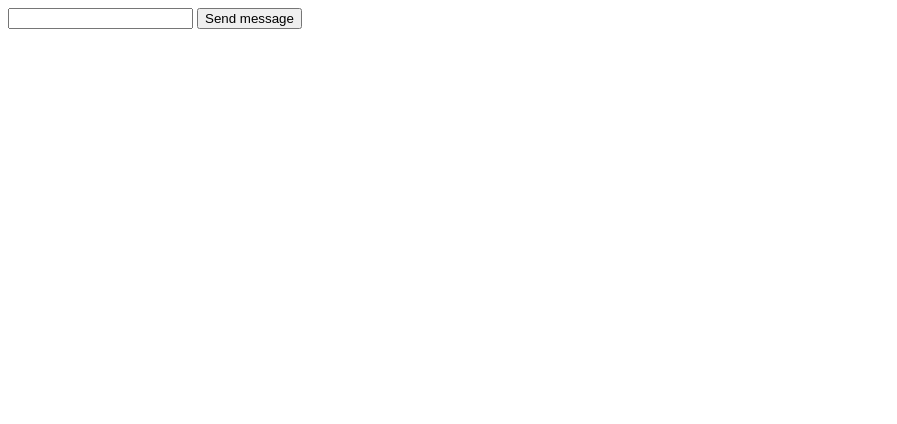
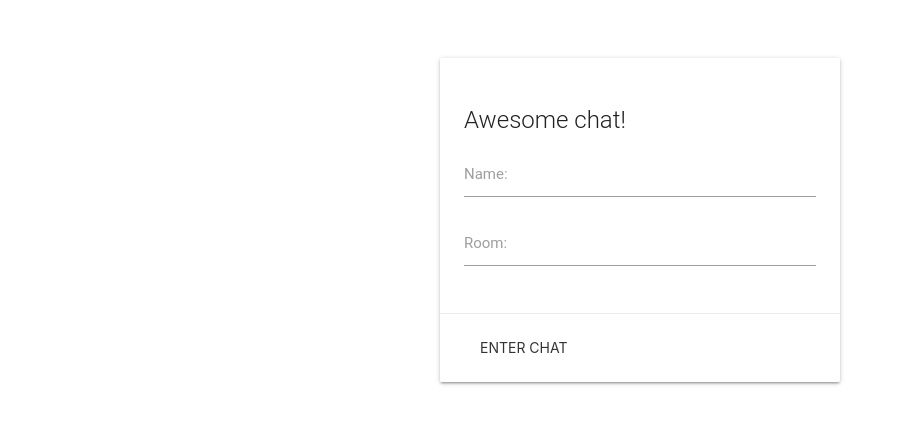
Before and after one commit to gadzhi7/online_chat, a website: page public/index.html in a window 1280 px wide. Shown: the whole page, without its empty margins (0-897 px from the left). Drawn offline with nearby package versions, Linux system fonts and the light colour scheme; no server answers.

Commit message:
create auth form

```diff
--- a/public/index.html
+++ b/public/index.html
@@ -5,14 +5,32 @@
   <meta name="viewport" content="width=device-width, initial-scale=1.0">
   <meta http-equiv="X-UA-Compatible" content="ie=edge">
   <title>Chat on nodejs</title>
+  <link rel="stylesheet" href="https://cdnjs.cloudflare.com/ajax/libs/materialize/1.0.0/css/materialize.min.css">
+  <link rel="stylesheet" href="styles.css">
+
 </head>
 <body>
 
-  <input type="text">
-  <button type="button" name="button">Send message</button>
-  <br>
-  <ul></ul>
+  <form action="chat.html" method="get" class="auth">
+    <div class="card">
+      <div class="card-content">
+        <h4 class="card-title">Awesome chat!</h4>
+        <div class="input-field">
+          <input type="text" name="name" class="validate" id="name" required>
+          <label for="name">Name:</label>
+        </div>
+        <div class="input-field">
+          <input type="number" name="room" class="validate" id="room" required>
+          <label for="room">Room:</label>
+        </div>
+      </div>
+      <div class="card-action">
+        <button type="submit" class="waves-effect waves-teal btn-flat">Enter chat</button>
+      </div>
+    </div>
+  </form>
 
+<script src="https://cdnjs.cloudflare.com/ajax/libs/materialize/1.0.0/js/materialize.min.js"></script>
 <script src="socket.io/socket.io.js"></script>
 <script type="text/javascript">
   const socket = io();
--- /dev/null
+++ b/public/styles.css
@@ -0,0 +1,15 @@
+html, body {
+  margin: 0;
+  padding: 0;
+  font-family: "Roboto";
+}
+
+.auth {
+  display: flex;
+  padding-top: 50px;
+  justify-content: center;
+}
+
+.auth .card {
+  width: 400px;
+}
```
Also changed, not shown: public/chat.html (added, +19 -0 lines).
